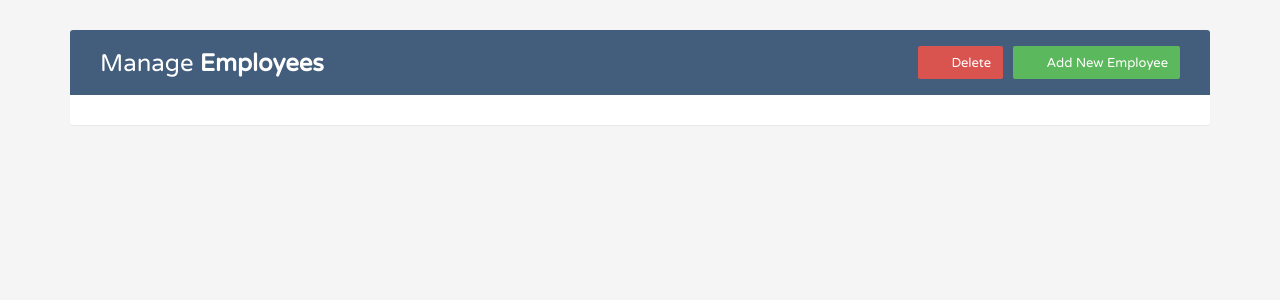
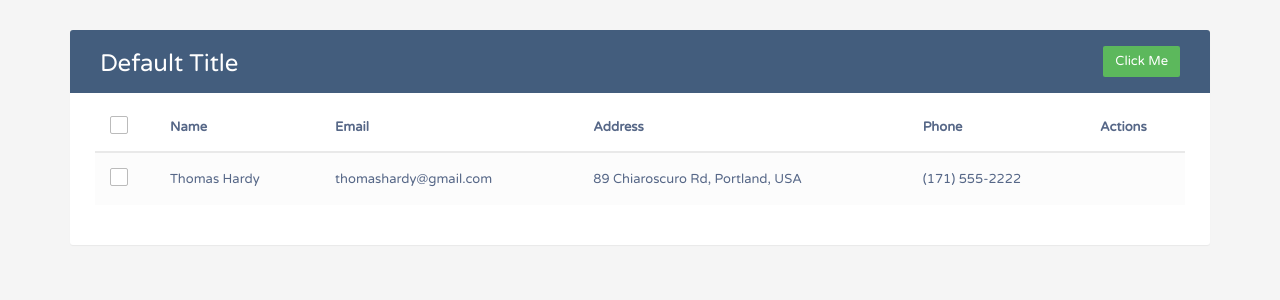
Before and after one commit to dilnurmolla/Employees-React---ViteReact2, a React (Vite) app: page / in a window 1280 px wide. Shown: the top 300 px of the page. Built offline with nearby package versions, Linux system fonts and the light colour scheme.

Commit message:
I’ve learned about lifting state up

```diff
--- a/src/main.jsx
+++ b/src/main.jsx
@@ -1,34 +1,103 @@
-import { StrictMode } from 'react'
+import { StrictMode, useState } from 'react'
 import { createRoot } from 'react-dom/client'
 import './index.css'
 
 function App(){
+
+  const [employees, setEmployees] = useState([
+    {
+      id: 1,
+      name: "Thomas Hardy",
+      email: "thomashardy@gmail.com",
+      address: "89 Chiaroscuro Rd, Portland, USA",
+      phone: "(171) 555-2222"
+    }
+  ]);
+
+const [title, setTitle] = useState("Default Title");
+
+function updateTitle(){
+  setTitle("New Title");
+}
       return(
          <div className='container'>
         <div className="table-wrapper">
-          <Header/>
+          <Header title={title}  onUpdateTitle={updateTitle}/>
+          <EmployeeList employees={employees}/>
           </div>
           </div>
       )
 
 }
 
-function Header(){
+
+function Header( {title, onUpdateTitle} ){
   return(
       <div className="table-title">
                 <div className="row">
                     <div className="col-sm-6">
-						<h2>Manage <b>Employees</b></h2>
+						<h2>{title}</h2>
 					</div>
 					<div className="col-sm-6">
-						<a href="#addEmployeeModal" className="btn btn-success" data-toggle="modal"><i className="material-icons">&#xE147;</i> <span>Add New Employee</span></a>
-						<a href="#deleteEmployeeModal" className="btn btn-danger" data-toggle="modal"><i className="material-icons">&#xE15C;</i> <span>Delete</span></a>
+            <button onClick={onUpdateTitle}className="btn btn-success">Click Me</button>
+{/*					<a href="#addEmployeeModal" className="btn btn-success" data-toggle="modal"><i className="material-icons">&#xE147;</i> <span>Add New Employee</span></a>
+						<a href="#deleteEmployeeModal" className="btn btn-danger" data-toggle="modal"><i className="material-icons">&#xE15C;</i> <span>Delete</span></a> */}
 					</div>
                 </div>
             </div>
   )
 }
 
+function EmployeeList({ employees }){
+  console.log("emp", employees);
+  return(
+    <table className="table table-striped table-hover">
+                <thead>
+                    <tr>
+						<th>
+							<span className="custom-checkbox">
+								<input type="checkbox" id="selectAll"/>
+								<label htmlFor="selectAll"></label>
+							</span>
+						</th>
+                        <th>Name</th>
+                        <th>Email</th>
+						            <th>Address</th>
+                        <th>Phone</th>
+                        <th>Actions</th>
+                    </tr>
+                </thead>
+                <tbody>
+                  {
+                    employees.map( employee => (
+                      <EmployeeItem key={employee.id} employee={employee}/>
+                    ))
+                  }
+                </tbody>
+            </table>
+  )
+}
+
+function EmployeeItem({employee}){
+  return(
+           <tr>
+						<td>
+							<span className="custom-checkbox">
+								<input type="checkbox" id="checkbox1" name="options[]" value="1"/>
+								<label htmlFor="checkbox1"></label>
+							</span>
+						</td>
+                        <td>{employee.name}</td>
+                        <td>{employee.email}</td>
+						<td>{employee.address}</td>
+                        <td>{employee.phone}</td>
+                        <td>
+                            <a href="#editEmployeeModal" className="edit" data-toggle="modal"><i className="material-icons" data-toggle="tooltip" title="Edit">&#xE254;</i></a>
+                            <a href="#deleteEmployeeModal" className="delete" data-toggle="modal"><i className="material-icons" data-toggle="tooltip" title="Delete">&#xE872;</i></a>
+                        </td>
+                    </tr>
+  )
+}
 
 createRoot(document.getElementById('root')).render(
   <StrictMode>
```
